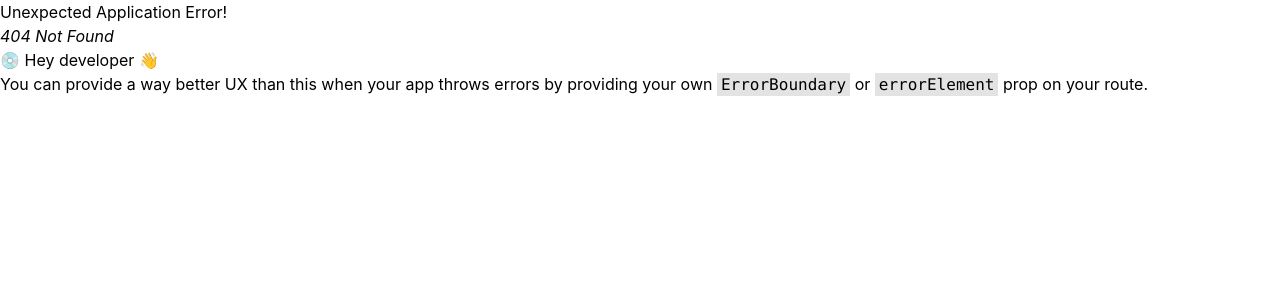
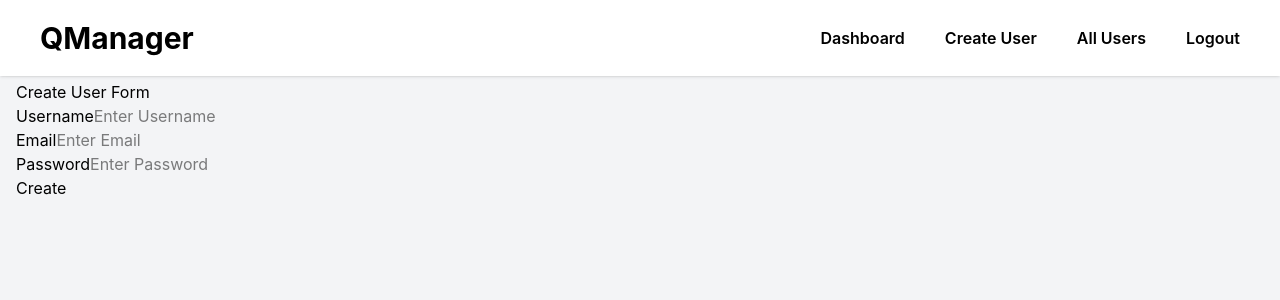
Before and after one commit to Sarvesh-1999/React-11-JNO-JRERTD-M5, a React (Vite) app: page /create-user in a window 1280 px wide. Before the commit this address had no page. Shown: the top 300 px of the page. Built offline with nearby package versions, Linux system fonts and the light colour scheme; sample sign-in values are in the browser's storage.

Commit message:
create user and debouncing

```diff
--- /dev/null
+++ b/backend/db.json
@@ -0,0 +1,23 @@
+{
+  "users": [
+    {
+      "username": "test",
+      "email": "test@gmail.com",
+      "password": "123",
+      "id": "SRdktg6DU6I"
+    },
+    {
+      "username": "john",
+      "email": "john@gmail.com",
+      "password": "1234",
+      "id": "CFq4nLhYheo"
+    },
+    {
+      "username": "utk",
+      "email": "utk@gmail.com",
+      "password": "123",
+      "id": "7-LB4CzJTXg"
+    }
+  ],
+  "$schema": "./node_modules/json-server/schema.json"
+}
--- /dev/null
+++ b/js-concepts/script.js
@@ -0,0 +1,23 @@
+function debounceSearch(fn, delay = 500) {
+  let timer;
+
+  return (...args) => {
+    clearTimeout(timer);
+
+    timer = setTimeout(() => {
+      fn(...args);
+    }, delay);
+  };
+}
+
+function searchQuery(query) {
+  console.log(query);
+}
+
+let debouncedSearch = debounceSearch(searchQuery, 5000);
+
+debouncedSearch("H");
+debouncedSearch("He");
+debouncedSearch("Hel");
+debouncedSearch("Hell");
+debouncedSearch("Hello");
--- a/package.json
+++ b/package.json
@@ -5,6 +5,7 @@
   "type": "module",
   "scripts": {
     "dev": "vite",
+    "start": "npx json-server backend/db.json --watch --port=9000",
     "build": "vite build",
     "lint": "eslint .",
     "preview": "vite preview"
@@ -12,6 +13,7 @@
   "dependencies": {
     "@reduxjs/toolkit": "^2.11.2",
     "@tailwindcss/vite": "^4.2.1",
+    "json-server": "^1.0.0-beta.15",
     "react": "^19.2.0",
     "react-dom": "^19.2.0",
     "react-hot-toast": "^2.6.0",
--- a/src/AllTopics/20_CrudApp/components/Navbar.jsx
+++ b/src/AllTopics/20_CrudApp/components/Navbar.jsx
@@ -23,6 +23,8 @@ const Navbar = () => {
         {token ? (
           <>
             <Link to={"/"}>Dashboard</Link>
+            <Link to="/create-user">Create User</Link>
+            <Link to="/all-users">All Users</Link>
             <div onClick={handleLogout} className="cursor-pointer">
               Logout
             </div>
--- /dev/null
+++ b/src/AllTopics/20_CrudApp/pages/AllUsersPage.jsx
@@ -0,0 +1,5 @@
+const AllUsersPage = () => {
+  return <section className="pt-20">AllUsersPage</section>;
+};
+
+export default AllUsersPage;
--- /dev/null
+++ b/src/AllTopics/20_CrudApp/pages/CreateUserPage.jsx
@@ -0,0 +1,94 @@
+import { useState } from "react";
+
+const CreateUserPage = () => {
+  const [formData, setFormData] = useState({
+    username: "",
+    email: "",
+    password: "",
+  });
+
+  const handleChange = (e) => {
+    let { name, value } = e.target;
+    setFormData({ ...formData, [name]: value });
+  };
+
+  const handleCreateUser = async (e) => {
+    e.preventDefault();
+    console.log(formData);
+
+    try {
+      //! using fetch method
+      let resp = await fetch("http://localhost:9000/users", {
+        method: "POST",
+        headers: {
+          "Content-Type": "application/json",
+        },
+        body: JSON.stringify(formData),
+      });
+      console.log(resp);
+
+      {
+        /*
+    ! using axios
+
+    let resp = await axios.post("http://localhost:9000/users" , formData);
+    console.log(resp)
+
+    */
+      }
+    } catch (error) {
+      console.log(error);
+    }
+  };
+
+  return (
+    <section className="pt-20 px-4 min-h-screen bg-gray-100">
+      <header>
+        <h1>Create User Form</h1>
+      </header>
+
+      <article>
+        <form onSubmit={handleCreateUser}>
+          <div>
+            <label htmlFor="username">Username</label>
+            <input
+              type="text"
+              name="username"
+              id="username"
+              placeholder="Enter Username"
+              value={formData.username}
+              onChange={handleChange}
+            />
+          </div>
+          <div>
+            <label htmlFor="email">Email</label>
+            <input
+              type="email"
+              name="email"
+              id="email"
+              placeholder="Enter Email"
+              value={formData.email}
+              onChange={handleChange}
+            />
+          </div>
+          <div>
+            <label htmlFor="password">Password</label>
+            <input
+              type="password"
+              name="password"
+              id="password"
+              placeholder="Enter Password"
+              value={formData.password}
+              onChange={handleChange}
+            />
+          </div>
+          <div>
+            <button>Create</button>
+          </div>
+        </form>
+      </article>
+    </section>
+  );
+};
+
+export default CreateUserPage;
--- a/src/AllTopics/20_CrudApp/pages/Dashboard.jsx
+++ b/src/AllTopics/20_CrudApp/pages/Dashboard.jsx
@@ -4,6 +4,7 @@ import Sorting from "../components/Sorting";
 import Pagination from "../components/Pagination";
 import { usePosts } from "../hooks/usePosts";
 import { useDebounce } from "../hooks/useDebounce";
+import { Link } from "react-router-dom";
 
 const Dashboard = () => {
   const [query, setQuery] = useState("");
@@ -16,11 +17,15 @@ const Dashboard = () => {
   return (
     <section className="min-h-screen bg-gray-100 pt-20 px-4 md:px-10">
       {/* HEADER */}
-      <header className="my-6">
-        <h1 className="text-xl font-bold text-gray-800">Dashboard</h1>
-        <p className="text-gray-500 text-sm">
-          Manage and explore posts efficiently
-        </p>
+      <header className="my-6 flex items-center justify-between">
+        <div>
+          <h1 className="text-xl font-bold text-gray-800">Dashboard</h1>
+          <p className="text-gray-500 text-sm">
+            Manage and explore posts efficiently
+          </p>
+        </div>
+
+
       </header>
 
       {/* CONTROLS */}
--- a/src/AllTopics/20_CrudApp/pages/Layout.jsx
+++ b/src/AllTopics/20_CrudApp/pages/Layout.jsx
@@ -3,10 +3,10 @@ import Navbar from "../components/Navbar";
 
 const Layout = () => {
   return (
-    <>
+    <main className="">
       <Navbar />
       <Outlet />
-    </>
+    </main>
   );
 };
 
--- a/src/AllTopics/20_CrudApp/routes/Router.jsx
+++ b/src/AllTopics/20_CrudApp/routes/Router.jsx
@@ -3,6 +3,8 @@ import Layout from "../pages/Layout";
 import Login from "../pages/Login";
 import Dashboard from "../pages/Dashboard";
 import PrivateRoute from "./PrivateRoute";
+import CreateUserPage from "../pages/CreateUserPage";
+import AllUsersPage from "../pages/AllUsersPage";
 
 export const myRoutes = createBrowserRouter([
   {
@@ -21,6 +23,22 @@ export const myRoutes = createBrowserRouter([
         path: "/login",
         element: <Login />,
       },
+      {
+        path: "/create-user",
+        element: (
+          <PrivateRoute>
+            <CreateUserPage />
+          </PrivateRoute>
+        ),
+      },
+      {
+        path: "/all-users",
+        element: (
+          <PrivateRoute>
+            <AllUsersPage />
+          </PrivateRoute>
+        ),
+      },
     ],
   },
 ]);
```
Also changed, not shown: 1 other file (tests, documents, lock files or other folders).
